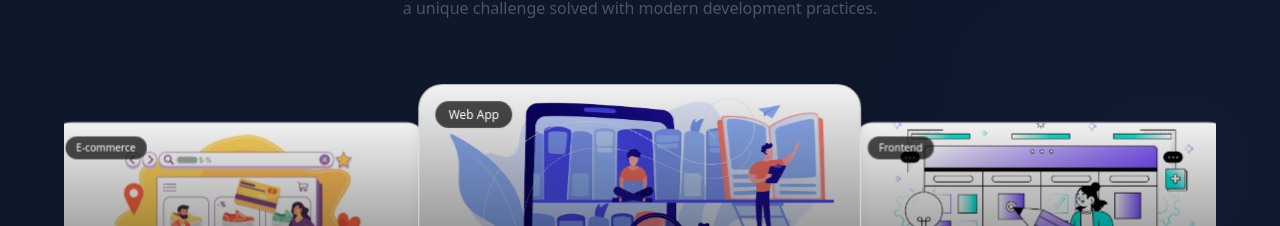
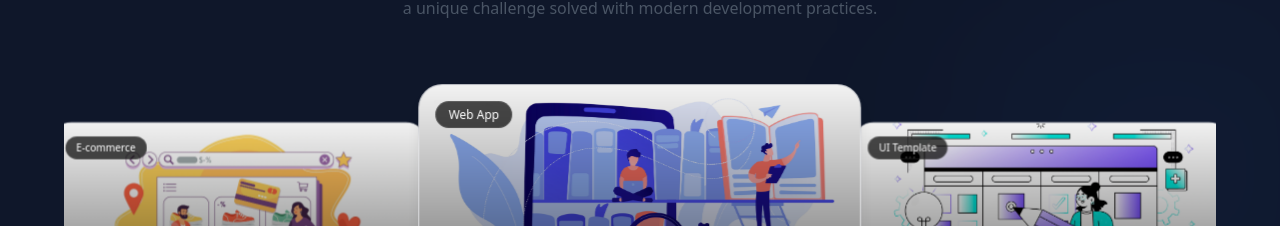
Before and after one commit to Mohamed-Ali-Bourchada/nextjs-portfolio, a Next.js app: page / in a window 1280 px wide. Shown: the part 3733-3959 px from the top of the page. Built offline with nearby package versions, Linux system fonts and the light colour scheme.

Commit message:
new project

```diff
--- a/src/components/sections/Projects.tsx
+++ b/src/components/sections/Projects.tsx
@@ -71,7 +71,7 @@ const projects = [
       "Modern personal portfolio website showcasing projects and skills with a responsive design, animations, and dark/light mode.",
     image: "/projects/portfolio.webp",
     tags: ["Next.js", "TypeScript", "Tailwind CSS", "Framer Motion"],
-    category: "Frontend",
+    category: "UI Template",
     featured: true,
     githubUrl: "https://github.com/Mohamed-Ali-Bourchada/nextjs-portfolio.git",
     liveUrl: "#",
@@ -100,6 +100,19 @@ const projects = [
     githubUrl: "https://github.com/Mohamed-Ali-Bourchada/first_laravel.git",
     liveUrl: "#",
   },
+ {
+  id: 8,
+  title: "Modern Login UI Template",
+  description:
+    "A sleek, modern, and responsive login and signup UI template, built with Angular and Tailwind CSS. Features unique backgrounds and user-friendly form elements.",
+  image: "/projects/auth-ui.webp",
+  tags: ["Angular", "Tailwind CSS", "TypeScript", "Responsive Design", "UI/UX"],
+  category: "UI Template",
+  featured: true,
+  githubUrl: "https://github.com/Mohamed-Ali-Bourchada/auth-ui.git",
+  liveUrl: "#",
+}
+
 ];
 
 // Extract unique categories
```
Also changed, not shown: public/projects/auth-ui.webp (added).
